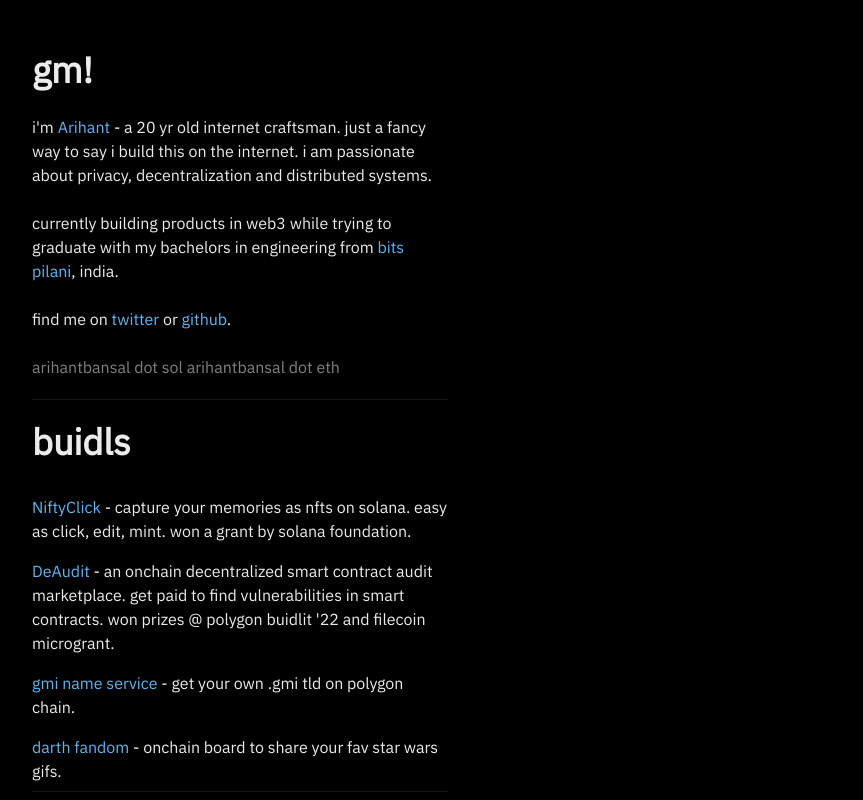
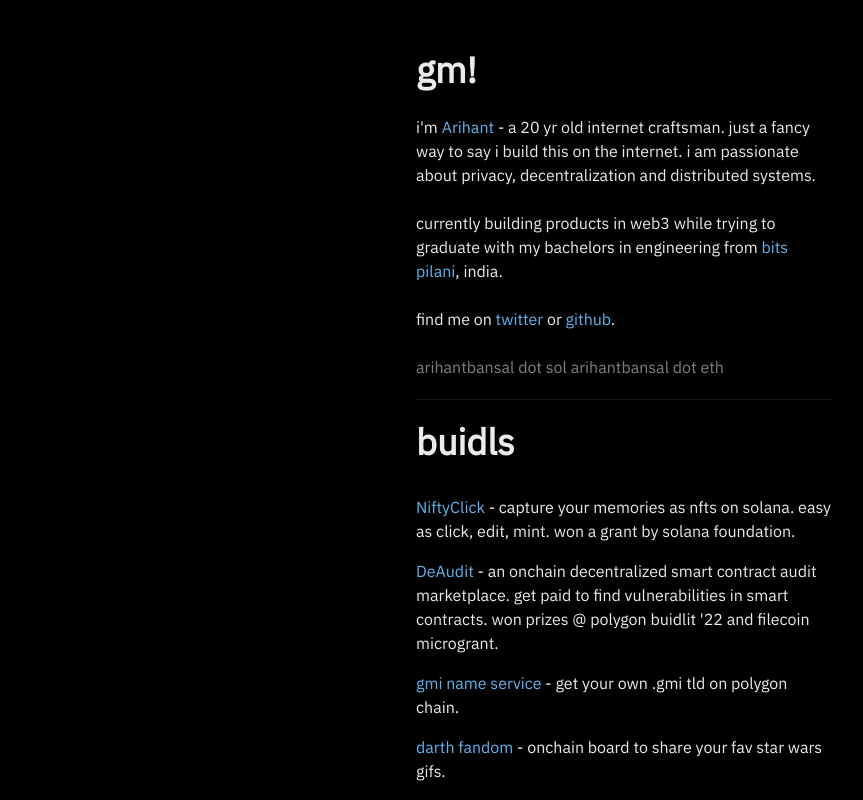
Before and after one commit to arihantbansal/portfolio, a Next.js app: page / in a window 1280 px wide. Shown: the top 800 px of the page, without its empty margins (16-879 px from the left). Built offline with nearby package versions, Linux system fonts and the light colour scheme.

Commit message:
:lipstick: fix padding

```diff
--- a/pages/_app.tsx
+++ b/pages/_app.tsx
@@ -7,7 +7,12 @@
 function MyApp({ Component, pageProps }: AppProps) {
 	return (
 		<ChakraProvider theme={theme}>
-			<Flex minH="100vh" direction="column" bgColor="black">
+			<Flex
+				minH="100vh"
+				direction="column"
+				bgColor="black"
+				justifyContent="center"
+				alignItems="center">
 				<Component {...pageProps} />
 			</Flex>
 		</ChakraProvider>
--- a/pages/index.tsx
+++ b/pages/index.tsx
@@ -1,16 +1,18 @@
-import { Box, Text, Heading, Divider } from "@chakra-ui/react";
+import { Box, Text, Heading, Divider, useMediaQuery } from "@chakra-ui/react";
 import type { NextPage } from "next";
 import Head from "next/head";
 import { CustomLink } from "../components/CustomLink";
 
 const Home: NextPage = () => {
+	const [isLargerThan800] = useMediaQuery("(min-width: 800px)");
+
 	return (
 		<>
 			<Head>
 				<title>Arihant</title>
 				<meta property="og:title" content="Arihant" key="title" />
 			</Head>
-			<Box p="12" bg="black" minH="100vh" maxW="40vw">
+			<Box p="12" bg="black" minH="100vh" maxW={isLargerThan800 ? "40vw" : ""}>
 				<Box paddingBottom="5">
 					<Heading>gm!</Heading>
 					<br />
@@ -48,7 +50,7 @@
 					</Text>
 				</Box>
 				<Divider />
-				<Box paddingTop="5">
+				<Box paddingTop="5" paddingBottom="5">
 					<Heading>buidls</Heading>
 					<br />
 					<Box paddingY={"2"}>
```
